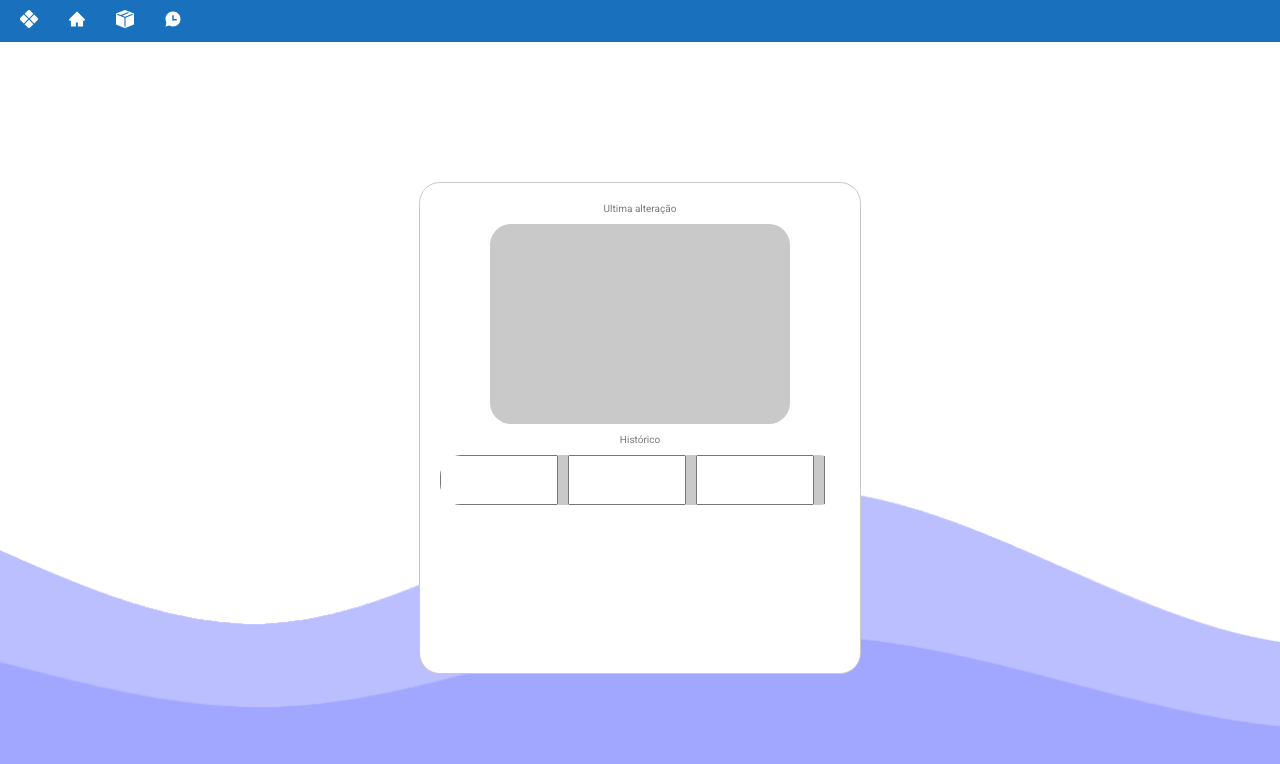
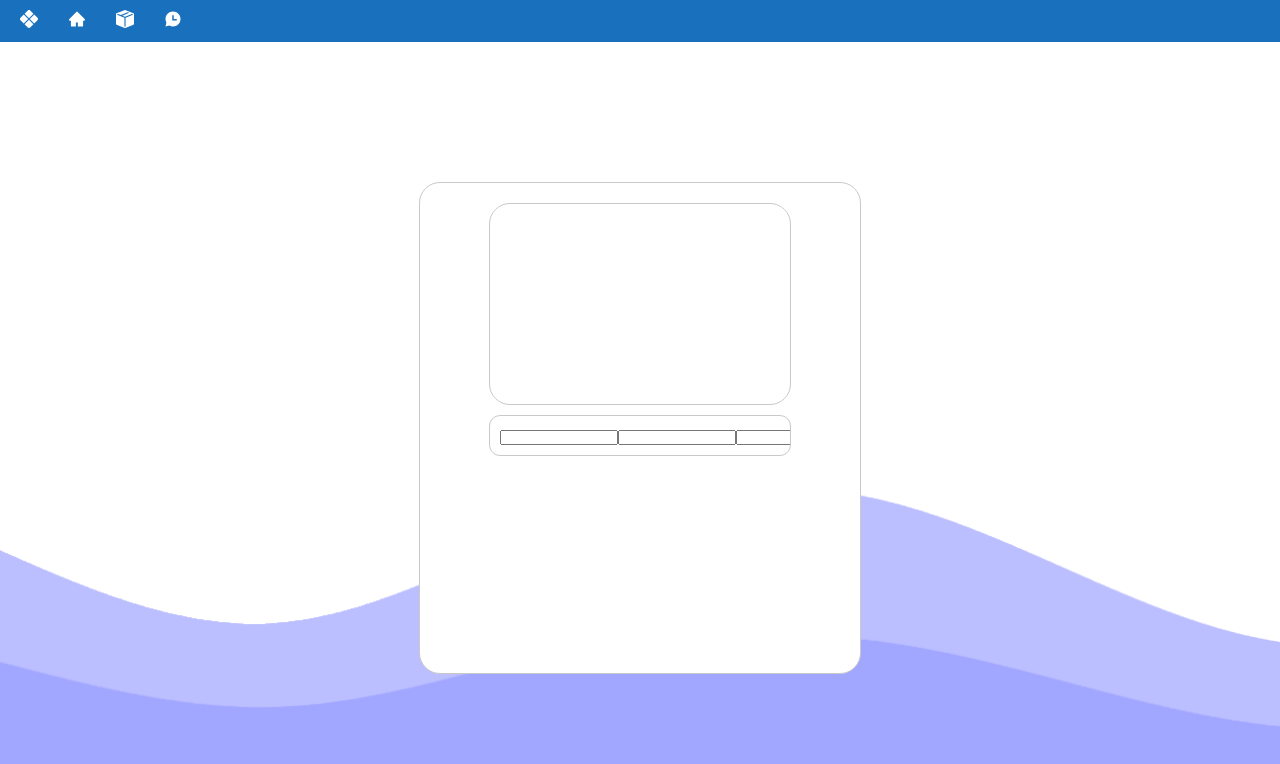
Before and after one commit to AndreVsc/Gerenciador-de-Tarefas, a React (Vite) app: page /historico in a window 1280 px wide. Shown: the top 764 px of the page. Built offline with nearby package versions, Linux system fonts and the light colour scheme.

Commit message:
0.0.3.6v

```diff
--- a/src/components/Adicionar/AdicionarBlock.css
+++ b/src/components/Adicionar/AdicionarBlock.css
@@ -68,12 +68,12 @@
     outline: none;
 }
 
-  .textp{
+.textp{
     user-select:none;
     margin-top: 100px;
     text-align: center;
     color: #777777;
-  }
+}
 
   #containerSearch{
     display: flex;
--- a/src/components/LinhaTempo/TimeLine.css
+++ b/src/components/LinhaTempo/TimeLine.css
@@ -16,26 +16,40 @@
     overflow: hidden;
 }
 
-.containerTime p{
-    color: #797979;
-}
-
 .containerRecent{
     display: flex;
     width: 100%;
     max-width: 300px;
     height: 200px;
-    background-color: #c9c9c9;
+    border: 1px solid #c9c9c9;
     border-radius: 21px;
 }
 
 .containerHist{
-    display: flex;
-    gap: 10px;
-    max-width: 400px;
-    min-width: 300px;
-    height: 50px;
-    overflow-x:scroll;
-    background-color: #C9C9C9;
+    padding: 10px;
+    width: 280px;
+    overflow-x: scroll;
+    white-space: nowrap;
+    border: 1px solid #c9c9c9;
+    border-radius: 11px;
+}
+
+.containerHist::-webkit-scrollbar{
+    width: 0.3em;
+    height: 5px;
+}
+
+.containerHist::-webkit-scrollbar-thumb{
+    background-color: rgb(99, 160, 212);
     border-radius: 21px;
 }
+
+.containerHist::-webkit-scrollbar-track{
+    margin: 10px;
+}
+
+.inputHist{
+    margin: 10px;
+    width: 10px;
+    height: 10px;
+}
--- a/src/components/LinhaTempo/TimeLine.jsx
+++ b/src/components/LinhaTempo/TimeLine.jsx
@@ -4,20 +4,10 @@ import './TimeLine.css';
 function TimeLine() {
   return (
     <div className='containerTime'>
-        <p>Ultima alteração</p>
         <div className='containerRecent'>
+
         </div>
-        <p>Histórico</p>
         <div className='containerHist'>
-          <input type="text" />
-          <input type="text" />
-          <input type="text" />
-          <input type="text" />
-          <input type="text" />
-          <input type="text" />
-          <input type="text" />
-          <input type="text" />
-          <input type="text" />
           <input type="text" />
           <input type="text" />
           <input type="text" />
```
